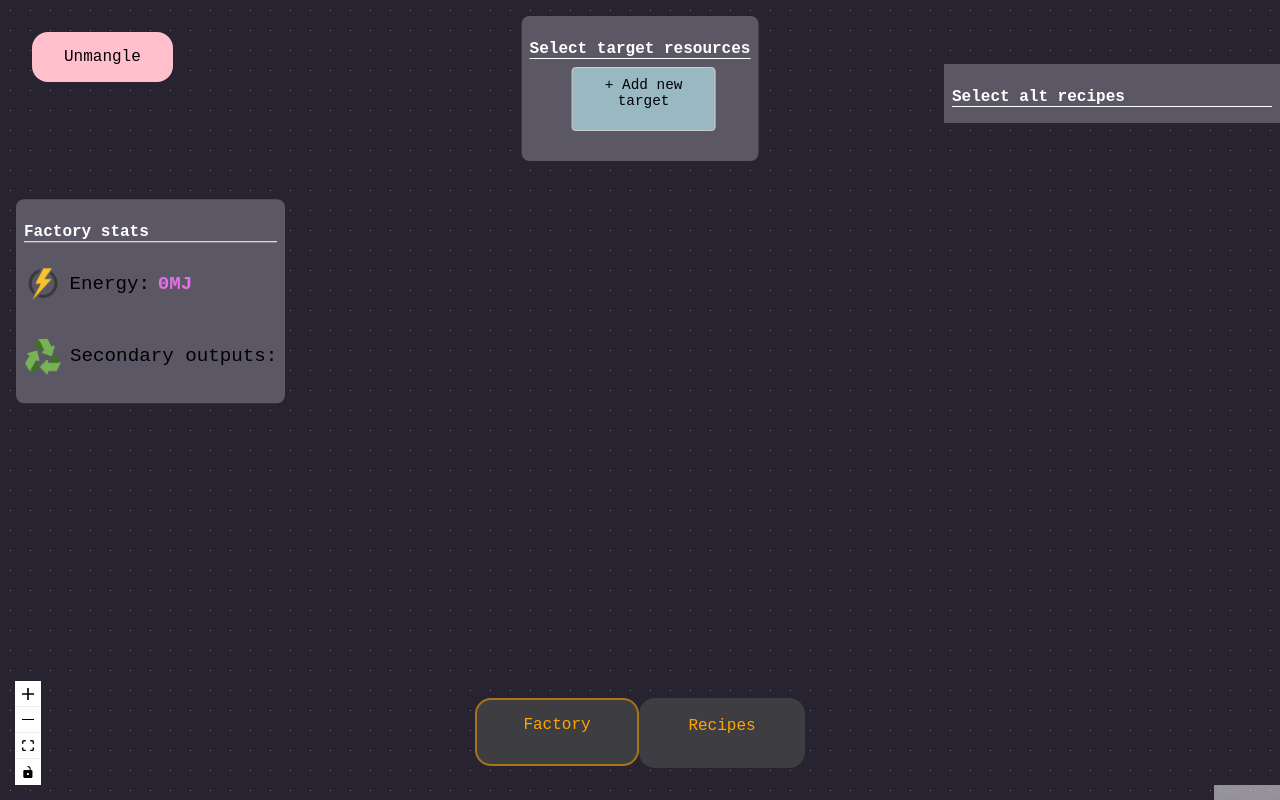
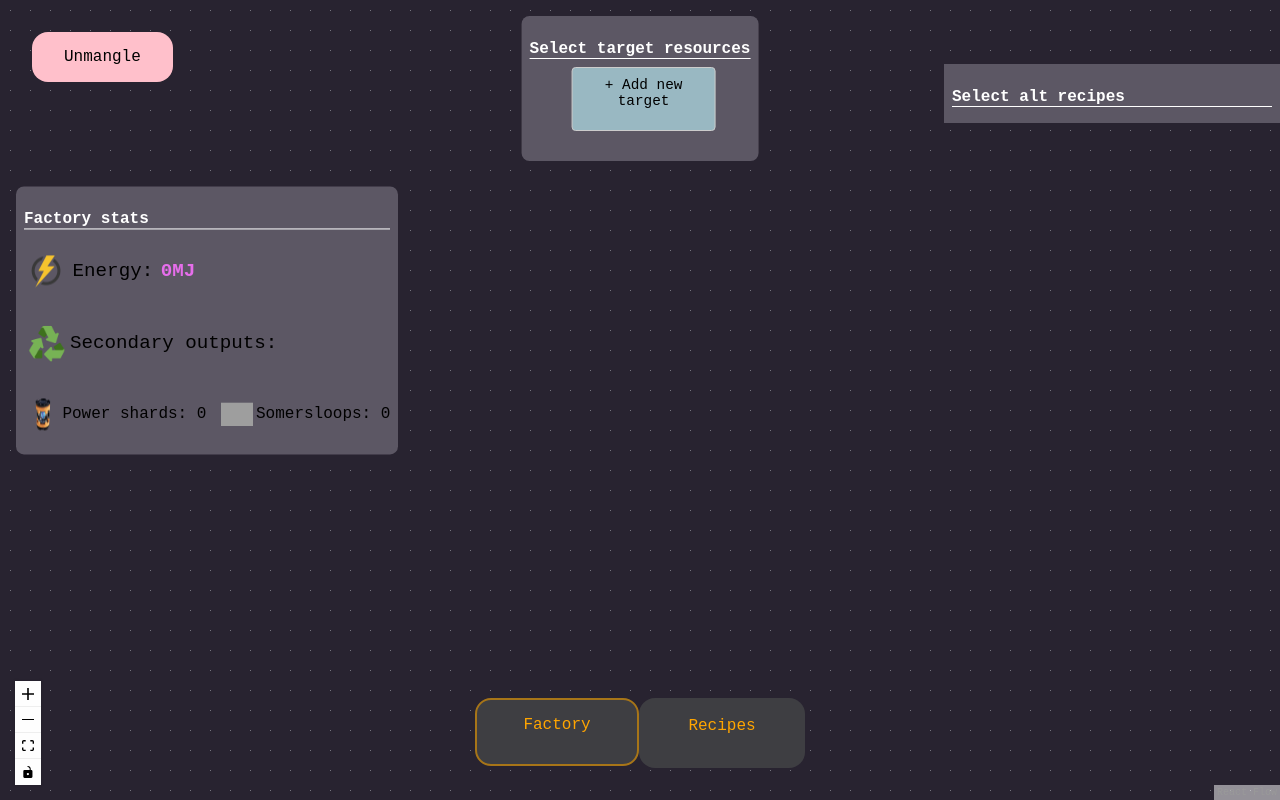
Before and after one commit to skibon02/satis-graphs, a React (Vite) app: page / in a window 1280 px wide. Built offline with nearby package versions, Linux system fonts and the light colour scheme; grey boxes are pictures that could not be loaded.

Commit message:
display total modifiers stat

```diff
--- a/src/NodeTypes/ResourceRecipe.jsx
+++ b/src/NodeTypes/ResourceRecipe.jsx
@@ -77,7 +77,7 @@ function ResourceRecipe({ data, isConnectable }) {
             onChange={ev => data.set_power_shards(Number(ev.target.value))}
           />
           <button onClick={() => data.set_power_shards(v => v + 1)}>+</button>
-          <button onClick={() => data.set_power_shards(v => v + 1)}>++</button>
+          <button onClick={() => data.set_power_shards(v => v + 10)}>++</button>
         </div>
         <div className="modifier">
           <img src={somersloop} alt="Somersloop" />
--- a/src/index.css
+++ b/src/index.css
@@ -117,19 +117,10 @@ body {
 .factory-stats .energy p, .factory-stats .secondary-outputs {
   font-size: 1.2em;
 }
-.factory-stats .secondary-outputs img {
-  width: 2em;
-  margin-right: .4em;
-}
 
 .factory-stats .energy .value {
   color: rgb(230, 110, 235);
   font-weight: bold;
-}
-
-.factory-stats .energy img {
-  height: 2em;
-  margin-right: .2em;
 }
 
 .target-selector {
--- a/src/jsx/FactoryStats.jsx
+++ b/src/jsx/FactoryStats.jsx
@@ -2,6 +2,8 @@ import React from "react";
 import { resourceIconUrl } from "./util";
 import ResourceRate from "./ResourceRate";
 import recycling from "../assets/recycling.png"
+import somersloop from "../assets/Somersloop.webp"
+import power_shard from "../assets/Power_Shard.webp"
 import { memo } from "react";
 
 const FactoryStats = ({stats}) => {
@@ -12,13 +14,17 @@ const FactoryStats = ({stats}) => {
         <div className="factory-stats">
             <p className="factory-stats-title">Factory stats</p>
             <div className="energy flex-row">
-                <img src={resourceIconUrl("energy")}/>
+                <img className="icon" src={resourceIconUrl("energy")}/>
                 <p>Energy: </p>
                 <p className="value">{Math.round(stats.energy * 1000) / 1000}MJ</p>
             </div>
             <div className="secondary-outputs">
-                <p className="flex-row"><img src={recycling}/>Secondary outputs:</p>
+                <p className="flex-row"><img className="icon" src={recycling}/>Secondary outputs:</p>
                 { secondary_outputs }
+            </div>
+            <div className="modifiers">
+                <p className="flex-row"><img className="icon" src={power_shard}/>Power shards: {stats.total_power_shards}</p>
+                <p className="flex-row"><img className="icon" src={somersloop}/>Somersloops: {stats.total_somersloops}</p>
             </div>
         </div>
     );
```
